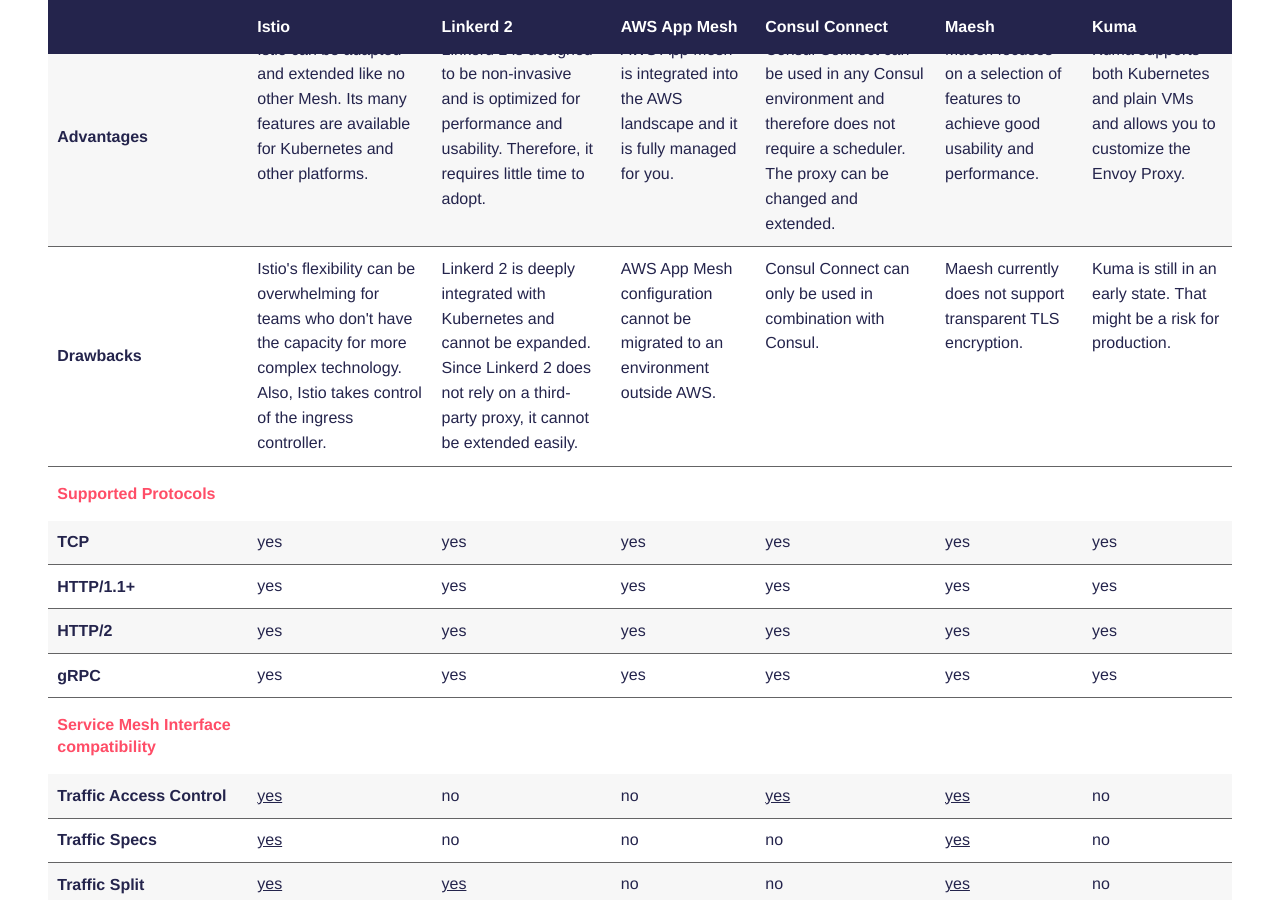
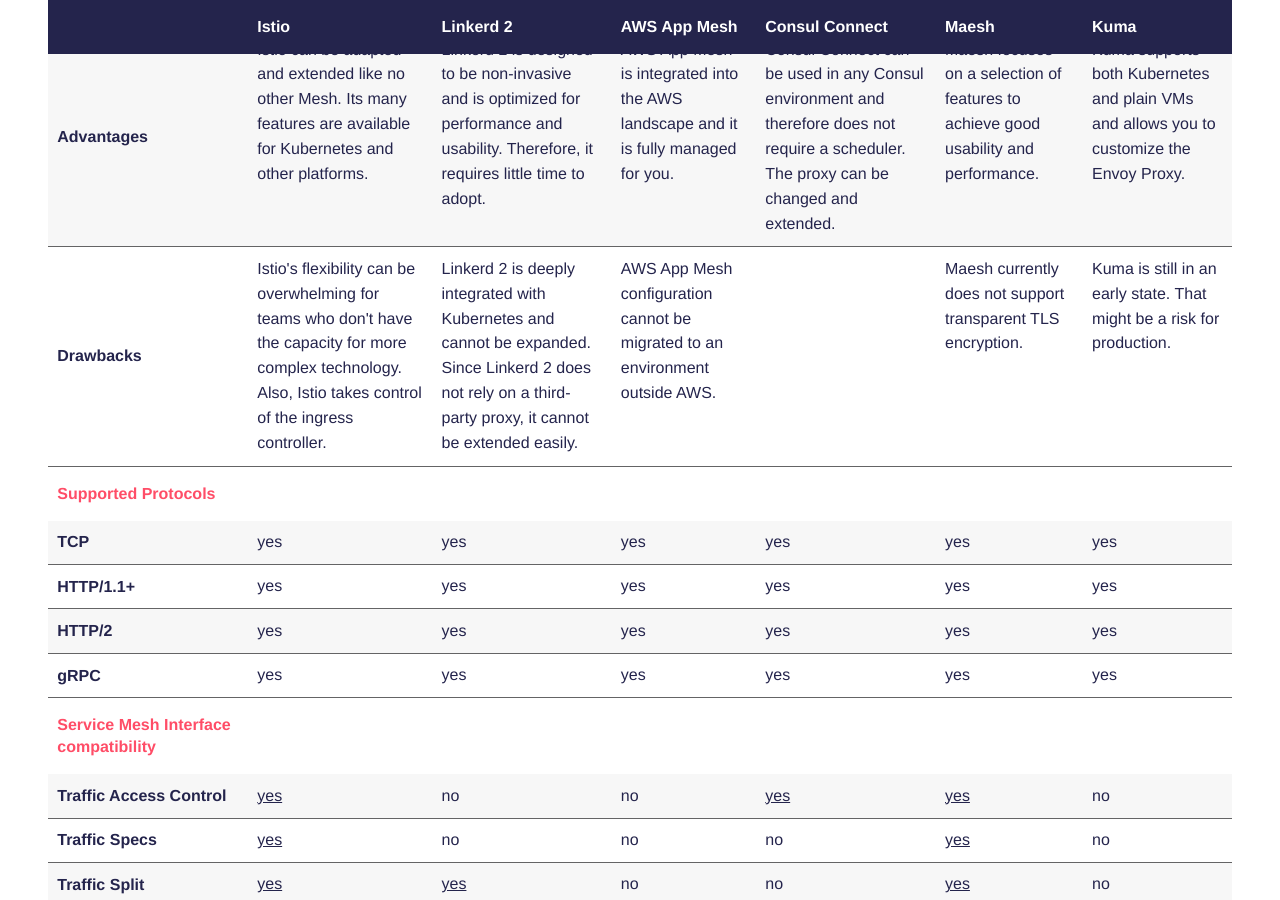
Before and after one commit to servicemesh-es/servicemesh.es, a Jekyll site: the page built from index.md, in a window 1280 px wide and 900 px high, scrolled down 4603 px. Built offline with Jekyll 4.4.1, drawn with Linux system fonts in a browser that asks for light colours; some web fonts are replaced.

Commit message:
Remove Consul drawback

```diff
--- a/_includes/comparison.html
+++ b/_includes/comparison.html
@@ -117,7 +117,7 @@
             <td>Istio's flexibility can be overwhelming for teams who don't have the capacity for more complex technology. Also, Istio takes control of the ingress controller.</td>
             <td>Linkerd 2 is deeply integrated with Kubernetes and cannot be expanded. Since Linkerd 2 does not rely on a third-party proxy, it cannot be extended easily.</td>
             <td>AWS App Mesh configuration cannot be migrated to an environment outside AWS.</td>
-            <td>Consul Connect can only be used in combination with Consul.</td>
+            <td></td>
             <td>Maesh currently does not support transparent TLS encryption.</td>
             <td>Kuma is still in an early state. That might be a risk for production.</td>
           </tr>
```
